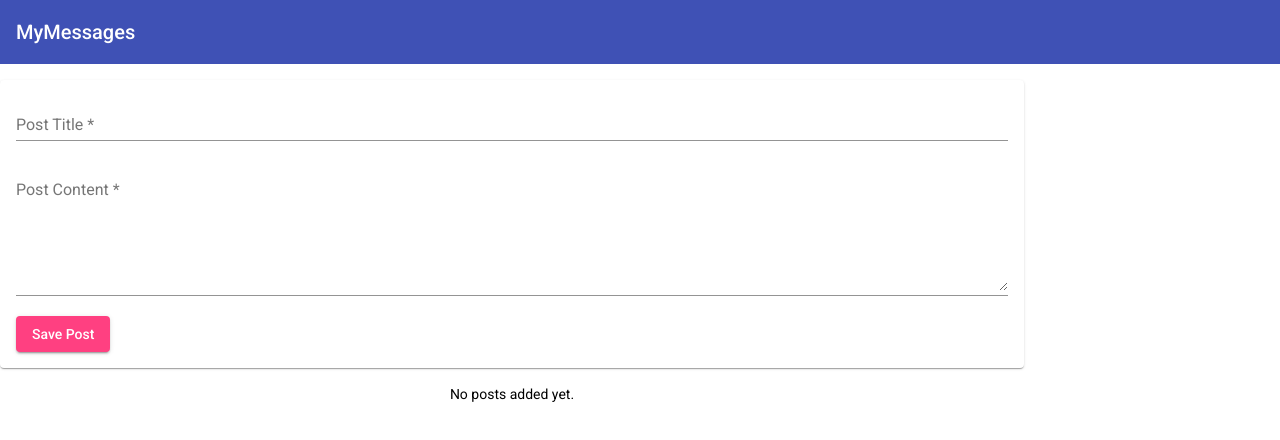
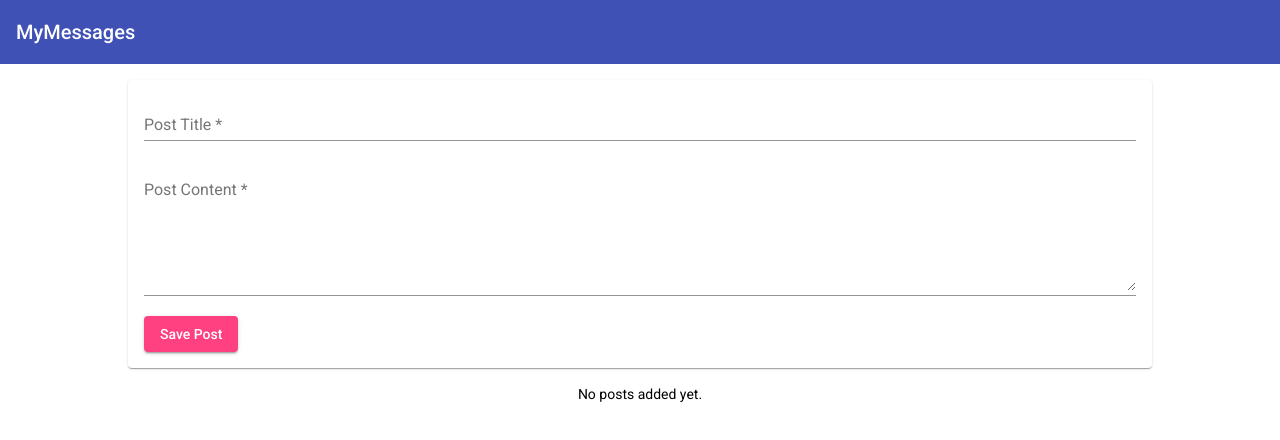
Before and after one commit to ikoinaris/MEANProject, an Angular app: page / in a window 1280 px wide. Shown: the top 440 px of the page. Built offline with nearby package versions, Linux system fonts and the light colour scheme.

Commit message:
first nodejs server created

```diff
--- a/src/app/app.component.css
+++ b/src/app/app.component.css
@@ -1,4 +1,4 @@
 main {
-    margin-top: 1rem;
     width: 80%;
+    margin: 1rem auto;
 }
```
Also changed, not shown: server.js (added, +7 -0 lines).
